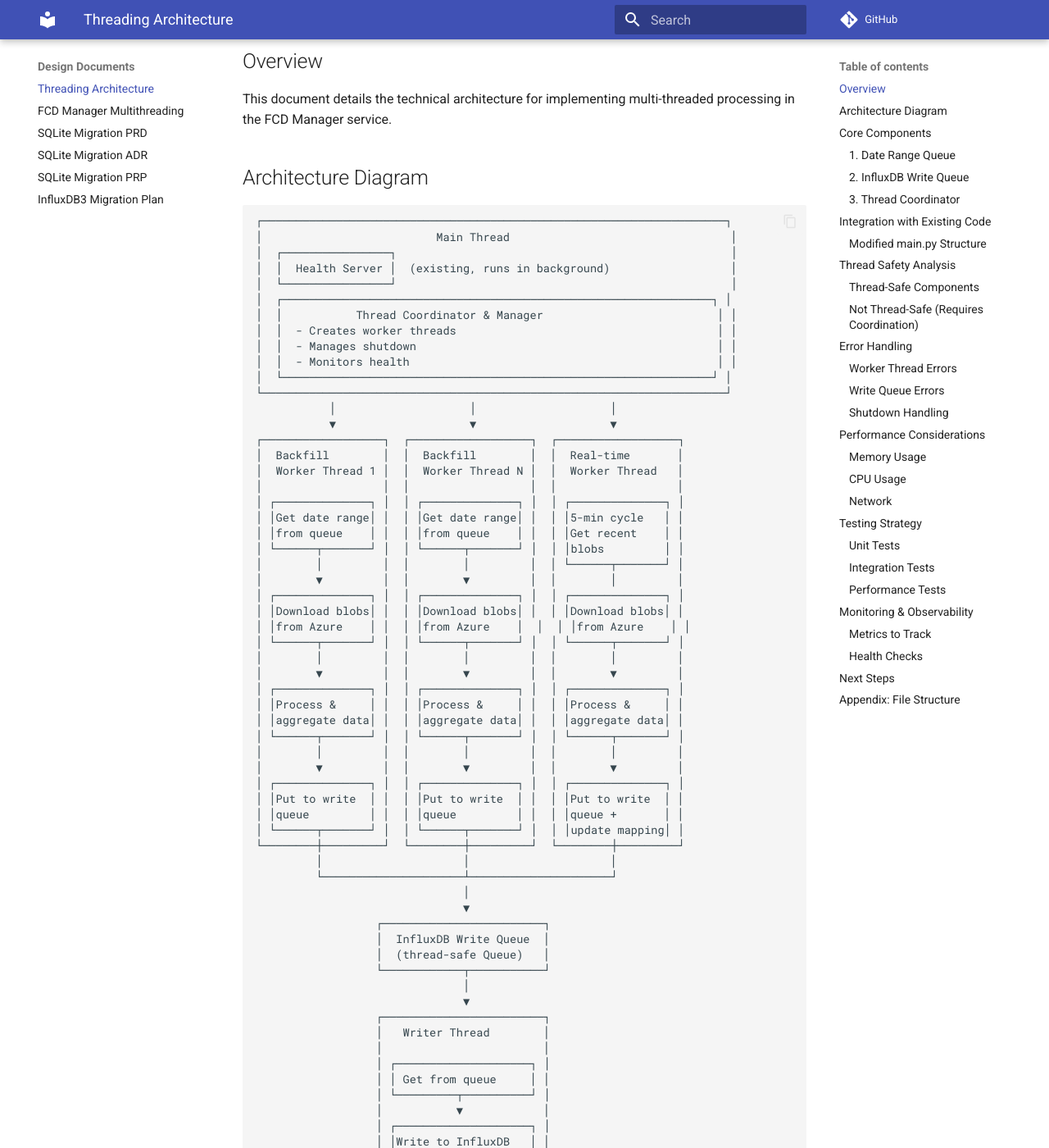
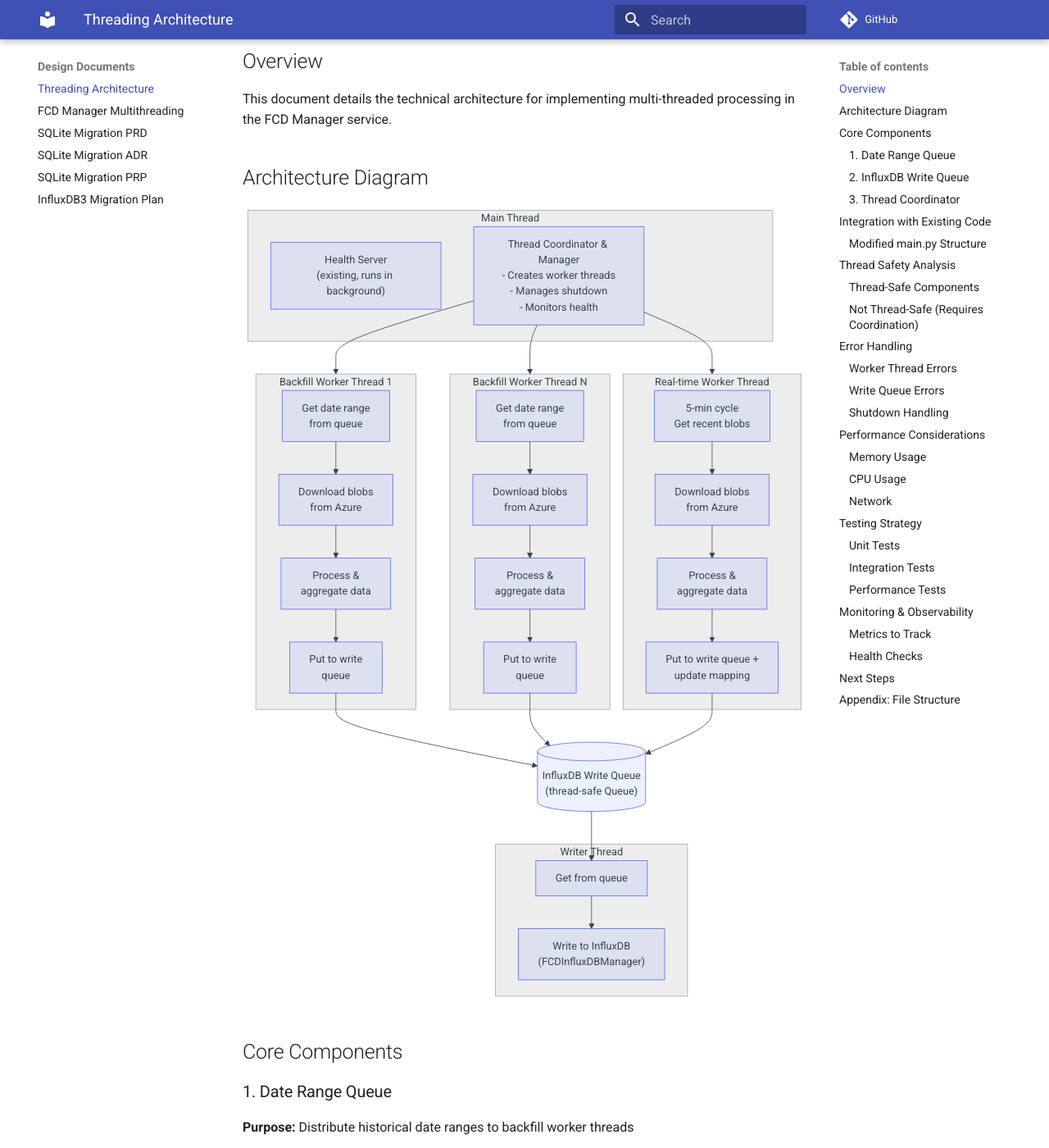
Before and after one commit to ForumViriumHelsinki/IDEA-Helsinki, an MkDocs documentation site: the page built from docs/threading_architecture_design.md, in a window 1280 px wide and 1400 px high, scrolled down 278 px. Shown: the whole window at 82% size. Built offline with MkDocs 1.6.1 and Material for MkDocs 9.7.7, drawn with Linux system fonts in a browser that asks for light colours; comment, search, counter and statistics services are not loaded; part of the change alters nothing that is shown; some of the changed text lies outside the part shown.

Commit message:
refactor(docs): convert ASCII architecture diagram to Mermaid
Replace box-drawing character diagram in threading_architecture_design.md
with a Mermaid flowchart that renders as a visual diagram in MkDocs and
on GitHub.

Co-Authored-By: Claude Opus 4.6 (1M context) <noreply@anthropic.com>

````diff
--- a/docs/threading_architecture_design.md
+++ b/docs/threading_architecture_design.md
@@ -10,70 +10,54 @@ This document details the technical architecture for implementing multi-threaded
 
 ## Architecture Diagram
 
-```
-┌─────────────────────────────────────────────────────────────────────┐
-│                          Main Thread                                 │
-│  ┌────────────────┐                                                  │
-│  │  Health Server │  (existing, runs in background)                  │
-│  └────────────────┘                                                  │
-│  ┌────────────────────────────────────────────────────────────────┐ │
-│  │           Thread Coordinator & Manager                          │ │
-│  │  - Creates worker threads                                       │ │
-│  │  - Manages shutdown                                             │ │
-│  │  - Monitors health                                              │ │
-│  └────────────────────────────────────────────────────────────────┘ │
-└─────────────────────────────────────────────────────────────────────┘
-           │                    │                    │
-           ▼                    ▼                    ▼
-┌──────────────────┐  ┌──────────────────┐  ┌──────────────────┐
-│  Backfill        │  │  Backfill        │  │  Real-time       │
-│  Worker Thread 1 │  │  Worker Thread N │  │  Worker Thread   │
-│                  │  │                  │  │                  │
-│ ┌──────────────┐ │  │ ┌──────────────┐ │  │ ┌──────────────┐ │
-│ │Get date range│ │  │ │Get date range│ │  │ │5-min cycle   │ │
-│ │from queue    │ │  │ │from queue    │ │  │ │Get recent    │ │
-│ └──────┬───────┘ │  │ └──────┬───────┘ │  │ │blobs         │ │
-│        │         │  │        │         │  │ └──────┬───────┘ │
-│        ▼         │  │        ▼         │  │        │         │
-│ ┌──────────────┐ │  │ ┌──────────────┐ │  │ ┌──────────────┐ │
-│ │Download blobs│ │  │ │Download blobs│ │  │ │Download blobs│ │
-│ │from Azure    │ │  │ │from Azure    │  │  │ │from Azure    │ │
-│ └──────┬───────┘ │  │ └──────┬───────┘ │  │ └──────┬───────┘ │
-│        │         │  │        │         │  │        │         │
-│        ▼         │  │        ▼         │  │        ▼         │
-│ ┌──────────────┐ │  │ ┌──────────────┐ │  │ ┌──────────────┐ │
-│ │Process &     │ │  │ │Process &     │ │  │ │Process &     │ │
-│ │aggregate data│ │  │ │aggregate data│ │  │ │aggregate data│ │
-│ └──────┬───────┘ │  │ └──────┬───────┘ │  │ └──────┬───────┘ │
-│        │         │  │        │         │  │        │         │
-│        ▼         │  │        ▼         │  │        ▼         │
-│ ┌──────────────┐ │  │ ┌──────────────┐ │  │ ┌──────────────┐ │
-│ │Put to write  │ │  │ │Put to write  │ │  │ │Put to write  │ │
-│ │queue         │ │  │ │queue         │ │  │ │queue +       │ │
-│ └──────┬───────┘ │  │ └──────┬───────┘ │  │ │update mapping│ │
-└────────┼─────────┘  └────────┼─────────┘  └────────┼─────────┘
-         │                     │                     │
-         └─────────────────────┴─────────────────────┘
-                               │
-                               ▼
-                  ┌────────────────────────┐
-                  │  InfluxDB Write Queue  │
-                  │  (thread-safe Queue)   │
-                  └────────────┬───────────┘
-                               │
-                               ▼
-                  ┌────────────────────────┐
-                  │   Writer Thread        │
-                  │                        │
-                  │ ┌────────────────────┐ │
-                  │ │ Get from queue     │ │
-                  │ └─────────┬──────────┘ │
-                  │           ▼            │
-                  │ ┌────────────────────┐ │
-                  │ │Write to InfluxDB   │ │
-                  │ │(FCDInfluxDBManager)│ │
-                  │ └────────────────────┘ │
-                  └────────────────────────┘
+```mermaid
+flowchart TD
+    subgraph main["Main Thread"]
+        HS["Health Server<br/>(existing, runs in background)"]
+        TC["Thread Coordinator & Manager<br/>- Creates worker threads<br/>- Manages shutdown<br/>- Monitors health"]
+    end
+
+    subgraph BW1["Backfill Worker Thread 1"]
+        B1_1["Get date range<br/>from queue"]
+        B1_2["Download blobs<br/>from Azure"]
+        B1_3["Process &<br/>aggregate data"]
+        B1_4["Put to write<br/>queue"]
+        B1_1 --> B1_2 --> B1_3 --> B1_4
+    end
+
+    subgraph BWN["Backfill Worker Thread N"]
+        BN_1["Get date range<br/>from queue"]
+        BN_2["Download blobs<br/>from Azure"]
+        BN_3["Process &<br/>aggregate data"]
+        BN_4["Put to write<br/>queue"]
+        BN_1 --> BN_2 --> BN_3 --> BN_4
+    end
+
+    subgraph RT["Real-time Worker Thread"]
+        RT_1["5-min cycle<br/>Get recent blobs"]
+        RT_2["Download blobs<br/>from Azure"]
+        RT_3["Process &<br/>aggregate data"]
+        RT_4["Put to write queue +<br/>update mapping"]
+        RT_1 --> RT_2 --> RT_3 --> RT_4
+    end
+
+    TC --> BW1
+    TC --> BWN
+    TC --> RT
+
+    WQ[("InfluxDB Write Queue<br/>(thread-safe Queue)")]
+
+    B1_4 --> WQ
+    BN_4 --> WQ
+    RT_4 --> WQ
+
+    subgraph WT["Writer Thread"]
+        WT_1["Get from queue"]
+        WT_2["Write to InfluxDB<br/>(FCDInfluxDBManager)"]
+        WT_1 --> WT_2
+    end
+
+    WQ --> WT_1
 ```
 
 ## Core Components
````
